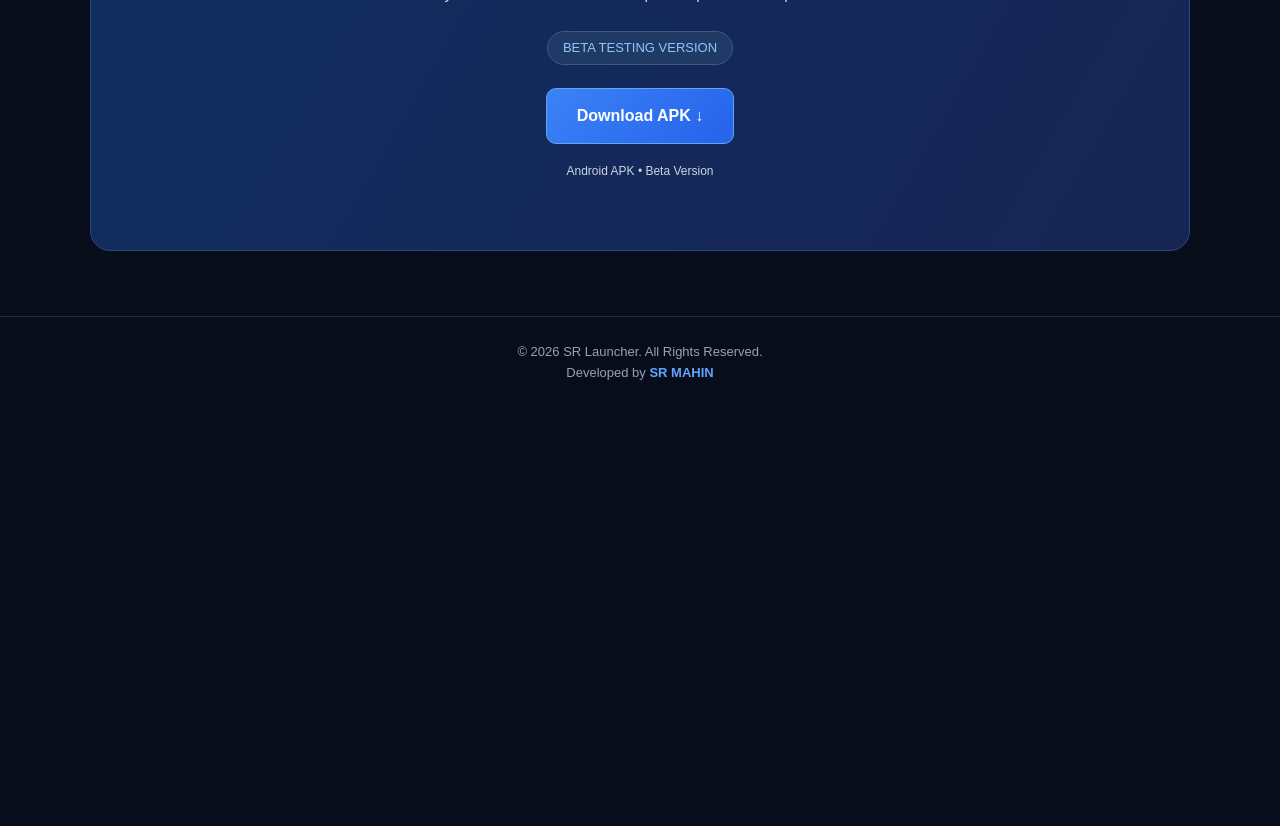
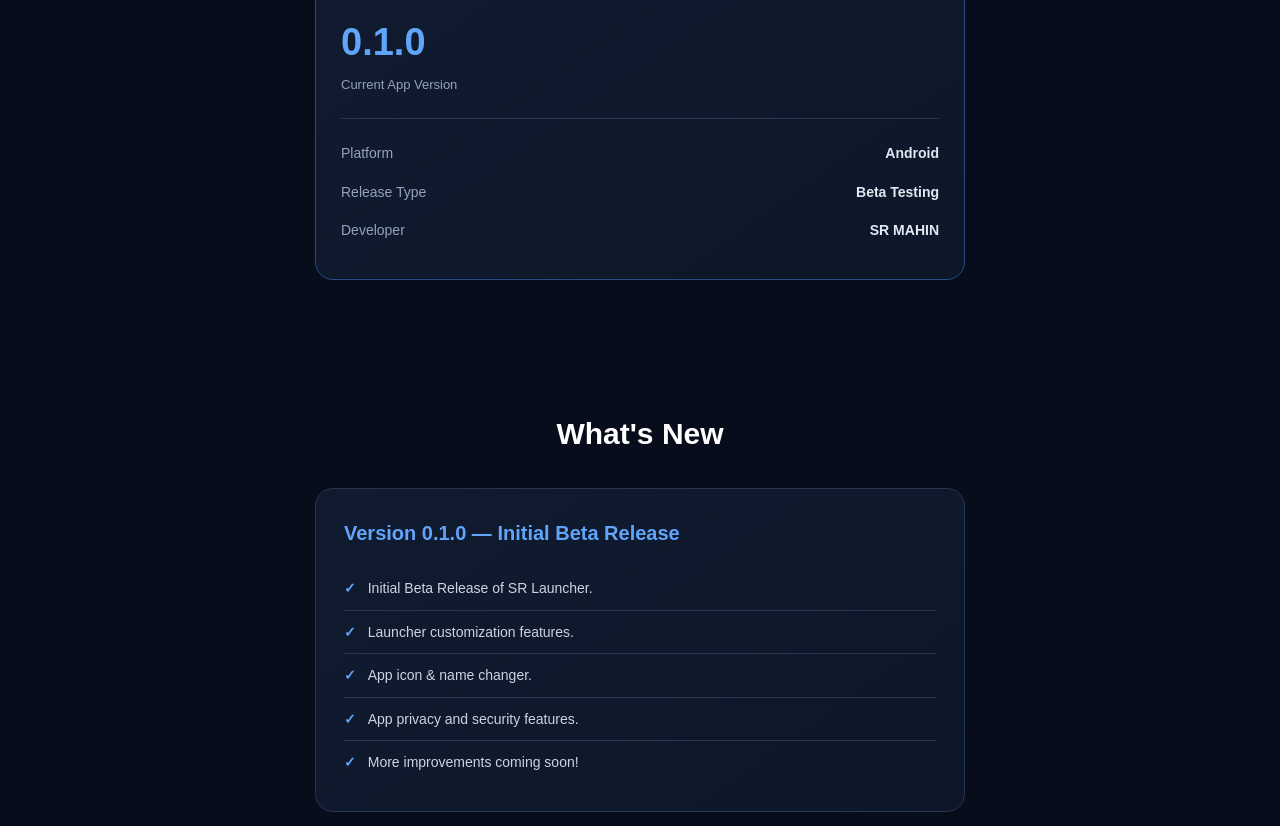
Before and after one commit to SRMAHINBD/srmahinbd.github.io, a plain HTML site: page index.html in a window 1280 px wide. Shown: the part 1589-2415 px from the top of the page. Before the commit the page ends 1998 px from the top, so only its background shows below. Drawn offline with Linux system fonts and the light colour scheme.

Commit message:
Add version info and updates sections to index.html
Added version information and what's new sections to the HTML.

```diff
--- a/index.html
+++ b/index.html
@@ -54,7 +54,7 @@ header{
 nav a{
  color:#cbd5e1;
  text-decoration:none;
- margin-left:20px;
+ margin-left:18px;
  font-size:14px;
 }
 
@@ -105,6 +105,7 @@ nav a:hover{
 section{
  padding:65px 7%;
  text-align:center;
+ scroll-margin-top:20px;
 }
 
 h2{
@@ -169,6 +170,120 @@ h2{
  font-size:14px;
 }
 
+/* VERSION INFORMATION */
+
+.version-section{
+ padding-top:55px;
+}
+
+.version-card{
+ max-width:650px;
+ margin:auto;
+ background:linear-gradient(145deg,#111b30,#0d1729);
+ border:1px solid #294b80;
+ border-radius:18px;
+ padding:30px 25px;
+ text-align:left;
+}
+
+.version-top{
+ display:flex;
+ justify-content:space-between;
+ align-items:center;
+ gap:12px;
+ margin-bottom:22px;
+}
+
+.version-top h3{
+ color:#60a5fa;
+ font-size:21px;
+}
+
+.beta-label{
+ background:#1e3a65;
+ color:#93c5fd;
+ padding:5px 13px;
+ border:1px solid #315b91;
+ border-radius:30px;
+ font-size:12px;
+}
+
+.version-number{
+ font-size:38px;
+ font-weight:bold;
+ color:#60a5fa;
+ margin-bottom:3px;
+}
+
+.version-caption{
+ color:#94a3b8;
+ font-size:13px;
+}
+
+.version-details{
+ border-top:1px solid #263650;
+ margin-top:22px;
+ padding-top:15px;
+}
+
+.version-row{
+ display:flex;
+ justify-content:space-between;
+ gap:12px;
+ padding:8px 0;
+ font-size:14px;
+}
+
+.version-row span{
+ color:#94a3b8;
+}
+
+.version-row strong{
+ color:#e2e8f0;
+}
+
+/* WHAT'S NEW */
+
+.update-card{
+ max-width:650px;
+ margin:auto;
+ background:linear-gradient(145deg,#111b30,#0d1729);
+ border:1px solid #263650;
+ border-radius:18px;
+ padding:28px;
+ text-align:left;
+}
+
+.update-card h3{
+ color:#60a5fa;
+ font-size:20px;
+ margin-bottom:18px;
+}
+
+.update-list{
+ list-style:none;
+}
+
+.update-list li{
+ color:#cbd5e1;
+ font-size:14px;
+ padding:10px 0;
+ border-bottom:1px solid #263650;
+}
+
+.update-list li:last-child{
+ border-bottom:none;
+}
+
+.update-list li::before{
+ content:"✓";
+ color:#60a5fa;
+ font-weight:bold;
+ margin-right:12px;
+}
+
+/* DOWNLOAD */
+
 .download{
  background:linear-gradient(120deg,#102d60,#172554);
  border:1px solid #294b80;
@@ -208,18 +323,11 @@ footer strong{
  color:#60a5fa;
 }
 
-@media(max-width:600px){
- .hero h1{
-  font-size:35px;
- }
-
- nav a{
-  margin-left:10px;
-  font-size:12px;
- }
-
+@media(max-width:700px){
  header{
-  padding:18px 5%;
+  padding:16px 5%;
+  flex-wrap:wrap;
+  gap:12px;
  }
 
  .logo{
@@ -232,8 +340,35 @@ footer strong{
   height:36px;
  }
 
+ nav{
+  display:flex;
+  flex-wrap:wrap;
+  gap:10px;
+ }
+
+ nav a{
+  margin-left:0;
+  font-size:12px;
+ }
+
+ .hero h1{
+  font-size:35px;
+ }
+
+ .hero{
+  padding:75px 18px 65px;
+ }
+
  section{
   padding:50px 5%;
+ }
+
+ h2{
+  font-size:26px;
+ }
+
+ .version-number{
+  font-size:34px;
  }
 }
 </style>
@@ -249,6 +384,8 @@ footer strong{
 
  <nav>
   <a href="#features">Features</a>
+  <a href="#version-info">Version</a>
+  <a href="#whats-new">What's New</a>
   <a href="#download">Download</a>
  </nav>
 </header>
@@ -398,6 +535,67 @@ footer strong{
  </div>
 </section>
 
+<!-- VERSION INFORMATION -->
+
+<section id="version-info" class="version-section">
+
+ <h2>Version Information</h2>
+
+ <div class="version-card">
+
+  <div class="version-top">
+   <h3>SR Launcher</h3>
+   <span class="beta-label">BETA</span>
+  </div>
+
+  <div class="version-number">0.1.0</div>
+  <div class="version-caption">Current App Version</div>
+
+  <div class="version-details">
+
+   <div class="version-row">
+    <span>Platform</span>
+    <strong>Android</strong>
+   </div>
+
+   <div class="version-row">
+    <span>Release Type</span>
+    <strong>Beta Testing</strong>
+   </div>
+
+   <div class="version-row">
+    <span>Developer</span>
+    <strong>SR MAHIN</strong>
+   </div>
+
+  </div>
+
+ </div>
+
+</section>
+
+<!-- WHAT'S NEW -->
+
+<section id="whats-new">
+
+ <h2>What's New</h2>
+
+ <div class="update-card">
+
+  <h3>Version 0.1.0 — Initial Beta Release</h3>
+
+  <ul class="update-list">
+   <li>Initial Beta Release of SR Launcher.</li>
+   <li>Launcher customization features.</li>
+   <li>App icon & name changer.</li>
+   <li>App privacy and security features.</li>
+   <li>More improvements coming soon!</li>
+  </ul>
+
+ </div>
+
+</section>
+
 <!-- DOWNLOAD SECTION -->
 
 <section id="download">
@@ -426,7 +624,7 @@ footer strong{
   </a>
 
   <p style="font-size:12px;margin-top:18px;">
-   Android APK • Beta Version
+   Android APK • Version 0.1.0
   </p>
 
  </div>
```
